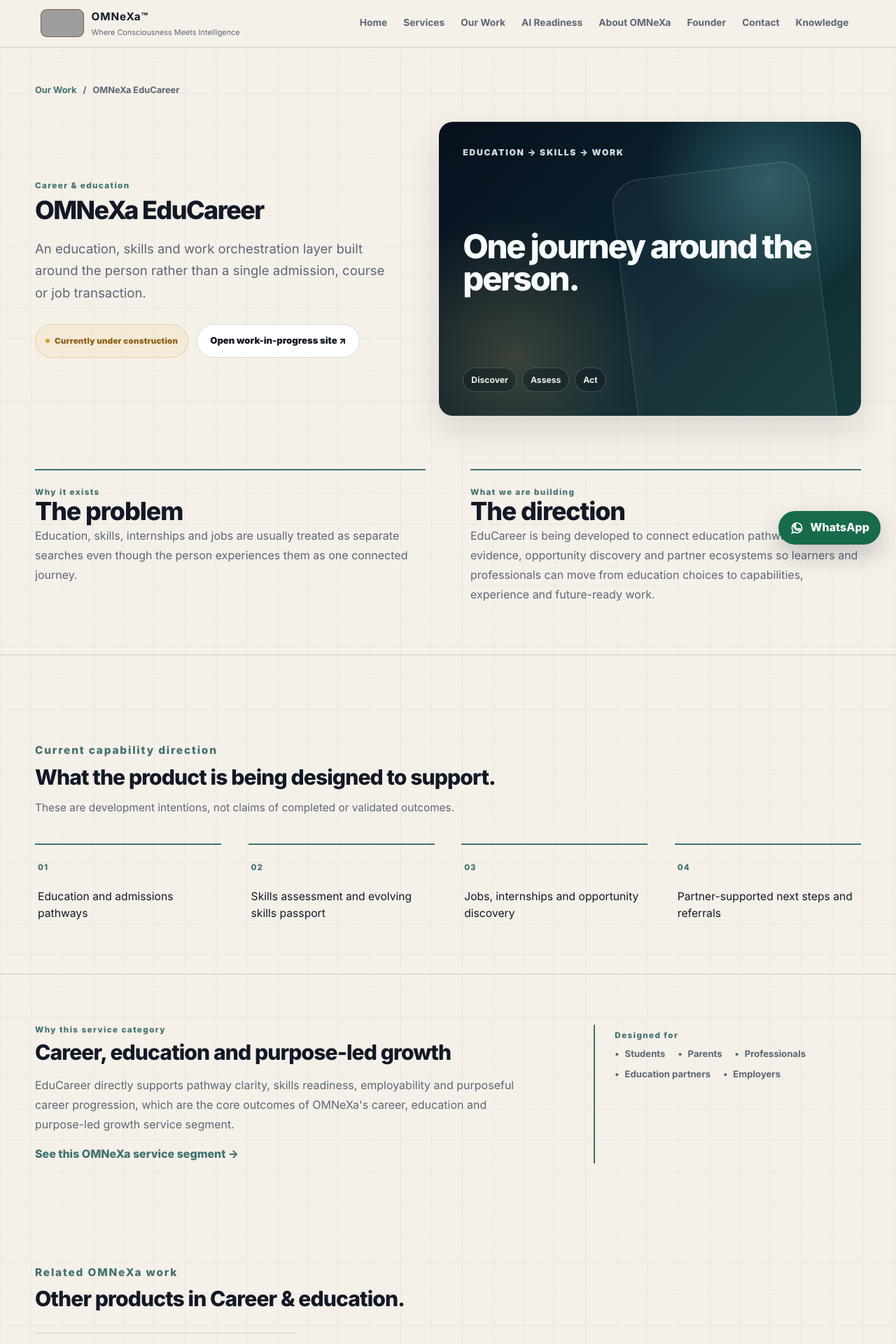
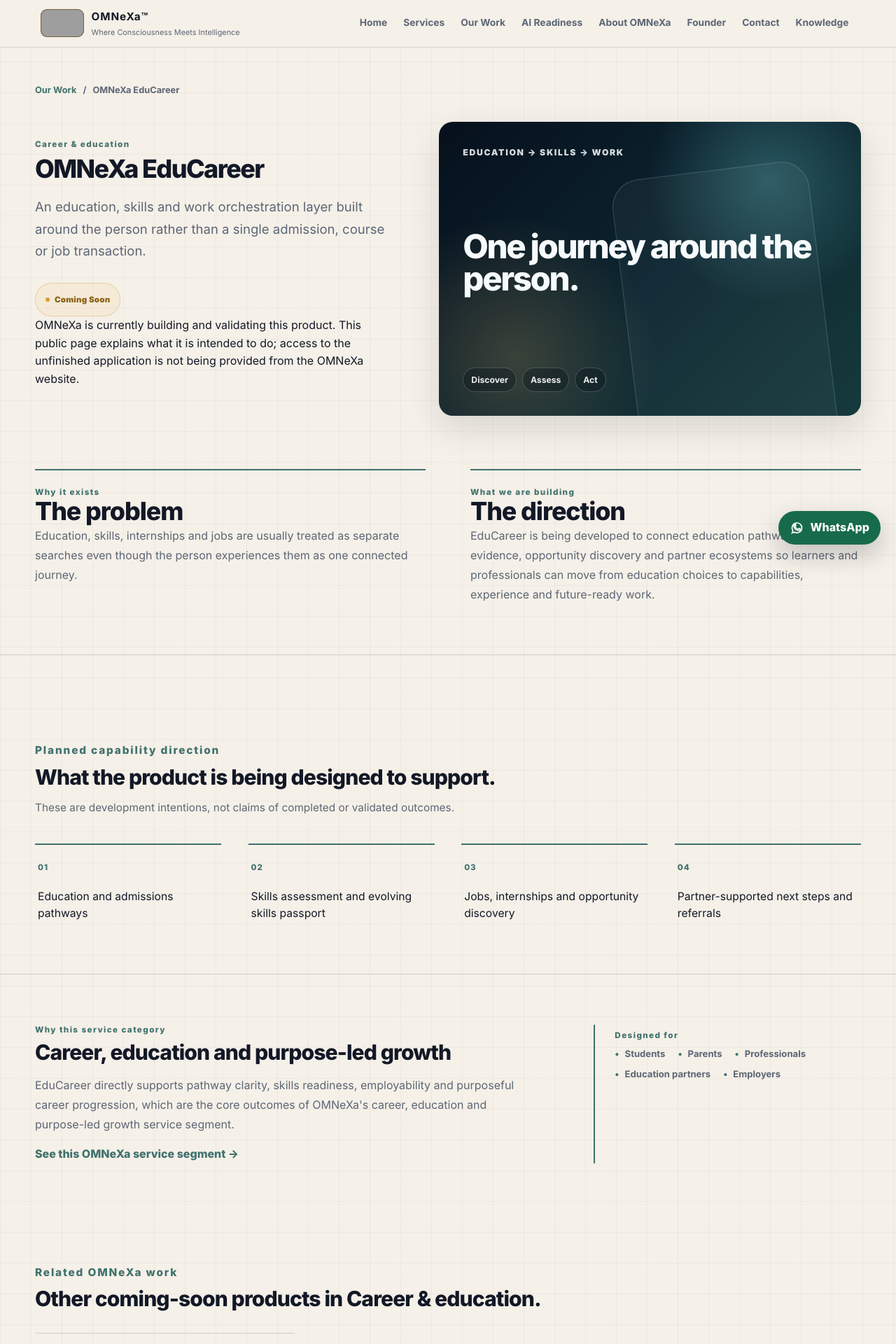
Before and after one commit to HumanSamaritan/OMNEXAFuture, a Next.js app: page /work/educareer in a window 1280 px wide. Shown: the top 1920 px of the page at 70% size. Built offline with nearby package versions, Linux system fonts and the light colour scheme; grey boxes are pictures that could not be loaded.

Commit message:
Make product detail pages coming-soon only

```diff
--- a/app/work/[slug]/page.tsx
+++ b/app/work/[slug]/page.tsx
@@ -21,12 +21,12 @@ export async function generateMetadata({ params }: ProductPageProps): Promise<Me
 
   const service = getServiceSegment(product.serviceSlug);
   return {
-    title: `${product.name} | OMNeXa`,
-    description: product.oneLiner,
+    title: `${product.name} | Coming Soon | OMNeXa`,
+    description: `${product.oneLiner} Coming soon from OMNeXa.`,
     keywords: [product.name, ...product.alternateNames, ...product.seoTerms],
     alternates: { canonical: `/work/${product.slug}` },
     openGraph: {
-      title: `${product.name} by OMNeXa`,
+      title: `${product.name} by OMNeXa | Coming Soon`,
       description: product.oneLiner,
       url: `${siteUrl}/work/${product.slug}`,
       type: "website",
@@ -65,7 +65,7 @@ export default async function ProductDetailPage({ params }: ProductPageProps) {
     },
     {
       question: `Is ${product.name} available now?`,
-      answer: `${product.name} is currently under construction. Any accessible work-in-progress environment may change as the product is tested and refined.`
+      answer: `${product.name} is coming soon. This page describes its intended direction and planned capabilities; public product access is not available yet.`
     }
   ];
 
@@ -78,7 +78,6 @@ export default async function ProductDetailPage({ params }: ProductPageProps) {
         name: product.name,
         alternateName: product.alternateNames,
         url: `${siteUrl}/work/${product.slug}`,
-        sameAs: product.externalUrl,
         description: product.description,
         applicationCategory: service?.title,
         operatingSystem: "Web",
@@ -92,7 +91,7 @@ export default async function ProductDetailPage({ params }: ProductPageProps) {
         additionalProperty: {
           "@type": "PropertyValue",
           name: "Development status",
-          value: product.status
+          value: "Coming Soon"
         }
       },
       {
@@ -130,9 +129,12 @@ export default async function ProductDetailPage({ params }: ProductPageProps) {
             <h1>{product.name}</h1>
             <p className="product-detail-lead">{product.oneLiner}</p>
             <div className="product-detail-actions">
-              <span className="work-status large">{product.status}</span>
-              <a className="button secondary" href={product.externalUrl} target="_blank" rel="noreferrer">Open work-in-progress site ↗</a>
+              <span className="work-status large">Coming Soon</span>
             </div>
+            <p>
+              OMNeXa is currently building and validating this product. This public page explains what it is
+              intended to do; access to the unfinished application is not being provided from the OMNeXa website.
+            </p>
           </div>
 
           <div className="product-detail-visual" aria-label={`${product.name} concept visual`}>
@@ -161,7 +163,7 @@ export default async function ProductDetailPage({ params }: ProductPageProps) {
       <section className="band product-capability-band">
         <div className="section-shell aligned-section">
           <div className="section-heading compact-heading">
-            <p className="eyebrow">Current capability direction</p>
+            <p className="eyebrow">Planned capability direction</p>
             <h2>What the product is being designed to support.</h2>
             <p>These are development intentions, not claims of completed or validated outcomes.</p>
           </div>
@@ -195,7 +197,7 @@ export default async function ProductDetailPage({ params }: ProductPageProps) {
         <section className="section-shell aligned-section sibling-products">
           <div className="section-heading compact-heading">
             <p className="eyebrow">Related OMNeXa work</p>
-            <h2>Other products in {service?.shortTitle}.</h2>
+            <h2>Other coming-soon products in {service?.shortTitle}.</h2>
           </div>
           <div className="sibling-product-grid">
             {siblings.map((item) => (
```
